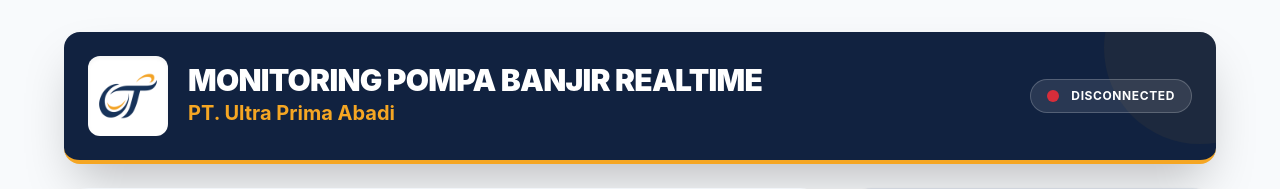
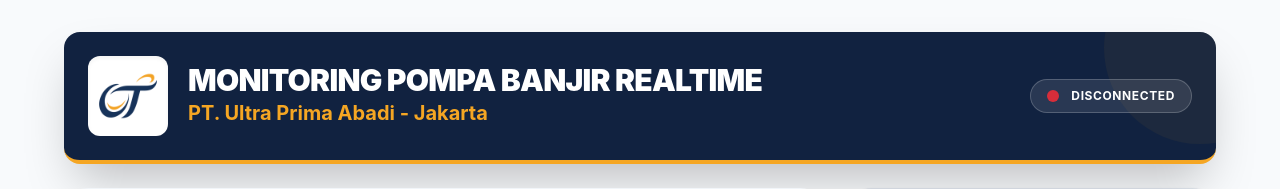
Before and after one commit to talhaportofolio/dashboard-banjir, a React (Vite) app: page / in a window 1280 px wide. Shown: the top 189 px of the page. Built offline with nearby package versions, Linux system fonts and the light colour scheme.

Commit message:
Update App.jsx

```diff
--- a/src/App.jsx
+++ b/src/App.jsx
@@ -138,7 +138,7 @@
                 Monitoring Pompa Banjir Realtime
               </h1>
               <h2 className="text-[#F5A623] text-base md:text-xl font-bold mt-1">
-                PT. Ultra Prima Abadi
+                PT. Ultra Prima Abadi - Jakarta
               </h2>
             </div>
           </div>
```
